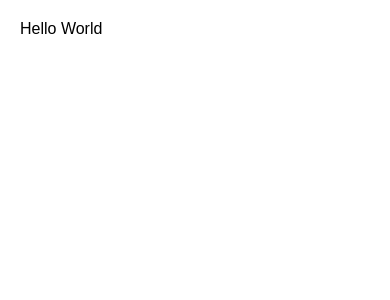
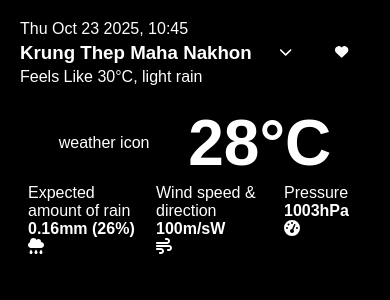
Before and after one commit to Kieran-Reilly/SunnyDays, a React (Vite) app: page / in a window 390 px wide. Shown: the top 300 px of the page. Built offline with nearby package versions, Linux system fonts and the light colour scheme.

Commit message:
Started on Weather Card component

```diff
--- a/package.json
+++ b/package.json
@@ -17,6 +17,7 @@
     "@vitejs/plugin-react": "^4.3.4",
     "react": "^19.0.0",
     "react-dom": "^19.0.0",
+    "react-icons": "^5.4.0",
     "vite": "^6.0.11"
   },
   "devDependencies": {
--- a/src/app.tsx
+++ b/src/app.tsx
@@ -1,9 +1,9 @@
 import { useState } from "react";
+
+import WeatherCard from "./components/weather_card";
 
 export default function app() {
     return (
-    <div>
-        Hello World
-    </div>
+        <WeatherCard date={new Date()} location="Krung Thep Maha Nakhon" feelsLike="30°C" description="light rain" tempreture="28°C"/>
     );
 }
--- /dev/null
+++ b/src/components/weather_card.tsx
@@ -0,0 +1,83 @@
+import { FaChevronDown, FaHeart, FaCloudRain, FaWind, FaGaugeHigh, FaDroplet, FaRegSun, FaTemperatureLow, FaEye } from "react-icons/fa6";
+
+interface weatherCardHeaderInfo {
+    date: Date,
+    location: string,
+    feelsLike: string,
+    description: string,
+    tempreture: string
+}
+
+export default function WeatherCard({date, location, feelsLike, description, tempreture}: weatherCardHeaderInfo) {
+    //TODO: bring in API to begin configuring how the component will interact with the data
+    let forecastBtnText = "5 Day Forecast";
+
+    const expectedRain = "0.16mm (26%)";
+    const windSpeed = "100m/s";
+    const windDirection = "W";
+    const pressure = "1003hPa";
+    const humidity = "74%";
+    const uv = 1;
+    const dewPoint = "3°C";
+    const visibility = "10.0km";
+
+    return(
+        <>
+            <div className="card-header">
+                <span className="card-header-info">
+                    <p>{date.toDateString()}, {date.getHours()}:{date.getMinutes()}</p>
+                    <h3>{location}</h3>
+                    <p>Feels Like {feelsLike}, {description}</p>
+                </span>
+                <span className="card-header-buttons">
+                    <button><FaChevronDown /></button>
+                    <button><FaHeart /></button>
+                </span>
+            </div>
+            <div className="card-body">
+                <div className="card-body-highlight">
+                    <span>weather icon</span>
+                    <p>{tempreture}</p>
+                </div>
+                <div className="card-body-info">
+                    <span className="card-body-info-panel">
+                        <p>Expected amount of rain</p>
+                        <h4>{expectedRain}</h4>
+                        <FaCloudRain />
+                    </span>
+                    <span className="card-body-info-panel">
+                        <p>Wind speed & direction</p>
+                        <h4>{windSpeed}{windDirection}</h4>
+                        <FaWind />
+                    </span>
+                    <span className="card-body-info-panel">
+                        <p>Pressure</p>
+                        <h4>{pressure}</h4>
+                        <FaGaugeHigh />
+                    </span>
+                    <span className="card-body-info-panel">
+                        <p>Humidity</p>
+                        <h4>{humidity}</h4>
+                        <FaDroplet />
+                    </span>
+                    <span className="card-body-info-panel">
+                        <p>UV</p>
+                        <h4>{uv}</h4>
+                        <FaRegSun />
+                    </span>
+                    <span className="card-body-info-panel">
+                        <p>Dew point</p>
+                        <h4>{dewPoint}</h4>
+                        <FaTemperatureLow />
+                    </span>
+                    <span className="card-body-info-panel">
+                        <p>Visibility</p>
+                        <h4>{visibility}</h4>
+                        <FaEye />
+                    </span>
+                </div>
+            </div>
+            {/* <div className="card-body"><button>{forecastBtnText}</button></div> */}
+        </>
+    )
+}
--- a/src/styles.css
+++ b/src/styles.css
@@ -1,5 +1,11 @@
+@import "./styles/weather_card.css";
+
 * {
     box-sizing: border-box;
+
+    color: white;
+    background: black;
+    border-color: white;
   }
 
   body {
@@ -7,3 +13,8 @@
     margin: 1.25rem;
     padding: 0;
   }
+
+  h1, h2, h3, h4, h5, h6, p {
+    margin: 0;
+    padding: 0;
+  }
--- /dev/null
+++ b/src/styles/weather_card.css
@@ -0,0 +1,66 @@
+@media only screen and (max-width: 768px) {
+    .card-header {
+        display: flex;
+        flex-direction: row;
+        justify-content: space-between;
+        align-items: center;
+    }
+
+    .card-header-info h3 {
+        padding: 0.25rem 0;
+    }
+
+    .card-header-buttons {
+        display: flex;
+        flex-direction: row;
+    }
+
+    .card-header-buttons button {
+        border: none;
+        min-height: 3rem;
+        min-width: 3rem;
+        margin: 0 0.25rem;
+    }
+
+    .card-header-buttons button:active {
+        background-color: white;
+    }
+
+    .card-header-buttons button:active svg {
+        fill: black;
+        background-color: white;
+    }
+
+    .card-body {
+        margin: 1rem 0;
+        display: flex;
+        flex-direction: column;
+    }
+
+    .card-body-highlight {
+        display: flex;
+        align-items: center;
+        justify-content: space-evenly;
+        margin: 0.25rem 0;
+    }
+
+    .card-body-highlight p {
+        font-size: 4rem;
+        font-weight: bold;
+    }
+
+    .card-body-info {
+        display: flex;
+        flex-direction: row;
+        overflow: scroll;
+    }
+
+    .card-body-info-panel {
+        min-height: 6rem;
+        min-width: 7rem;
+        margin: 0 0.5rem;
+        display: flex;
+        flex-direction: column;
+        /* get content diplaying correctly */
+    }
+}
```
Also changed, not shown: src/components/five_day_forecast.tsx (added), src/styles/five_day_forecast.css (added).
